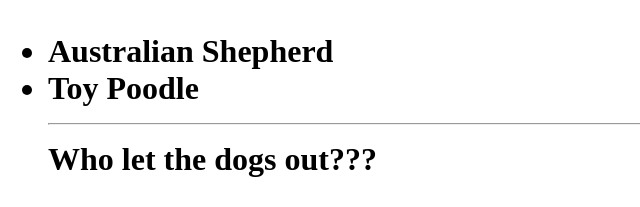
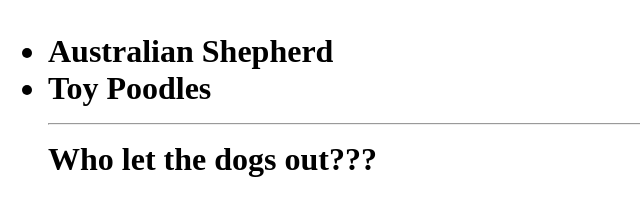
Before and after one commit to anusha-mohan/anusha-mohan.github.io, a plain HTML site: page index.html in a window 1280 px wide. Shown: the part 250-457 px from the top of the page, 0-640 px from the left. Drawn offline with Linux system fonts and the light colour scheme.

Commit message:
Plural Poodles, yes

```diff
--- a/index.html
+++ b/index.html
@@ -7,7 +7,7 @@
 <ul> Dog Breeds
   <li> Terrier </li> <p><img src="= terrier.jpg"></p>
   <li> Australian Shepherd </li>
-  <li> Toy Poodle </li>
+  <li> Toy Poodles </li>
 </ol>
 <span> <hr> Who let the dogs out??? </span>
 
```
